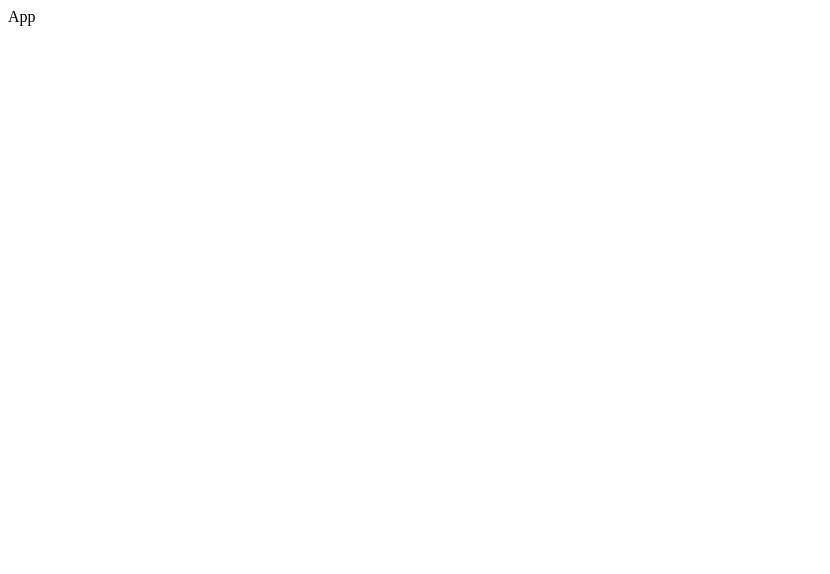
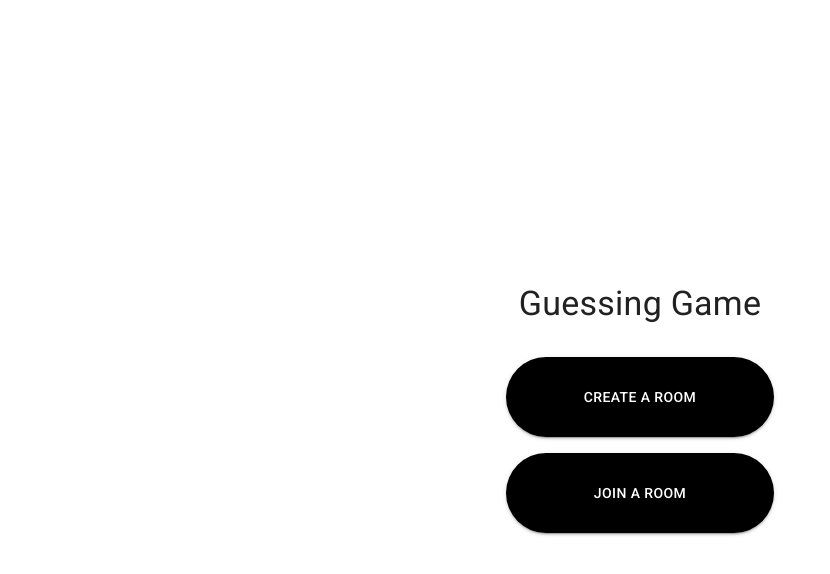
Before and after one commit to alik-balika/guessing_game, a React (Vite) app: page / in a window 1280 px wide. Shown: the top 574 px of the page, without its empty margins (0-830 px from the left). Built offline with nearby package versions, Linux system fonts and the light colour scheme.

Commit message:
create homepage

```diff
--- a/package.json
+++ b/package.json
@@ -16,7 +16,8 @@
     "@mui/icons-material": "^5.15.11",
     "@mui/material": "^5.15.11",
     "react": "^18.2.0",
-    "react-dom": "^18.2.0"
+    "react-dom": "^18.2.0",
+    "react-router-dom": "^6.22.2"
   },
   "devDependencies": {
     "@types/react": "^18.2.56",
--- a/src/App.jsx
+++ b/src/App.jsx
@@ -1,7 +1,18 @@
 import React from "react";
+import { BrowserRouter, Routes, Route } from "react-router-dom";
+import { CssBaseline } from "@mui/material";
+
+import HomePage from "./pages/HomePage";
 
 const App = () => {
-  return <div>App</div>;
+  return (
+    <BrowserRouter>
+      <CssBaseline />
+      <Routes>
+        <Route path="/" exact element={<HomePage />} />
+      </Routes>
+    </BrowserRouter>
+  );
 };
 
 export default App;
--- /dev/null
+++ b/src/components/Header.jsx
@@ -0,0 +1,19 @@
+import React from "react";
+import PropTypes from "prop-types";
+import { Container, Typography } from "@mui/material";
+
+const Header = ({ title }) => {
+  return (
+    <Container sx={{ py: 2 }}>
+      <Typography variant="h4" textAlign="center">
+        {title}
+      </Typography>
+    </Container>
+  );
+};
+
+Header.propTypes = {
+  title: PropTypes.string.isRequired,
+};
+
+export default Header;
--- /dev/null
+++ b/src/components/StyledButton.jsx
@@ -0,0 +1,30 @@
+import React from "react";
+import PropTypes from "prop-types";
+import { Button } from "@mui/material";
+
+const StyledButton = ({ text, mt, mb }) => {
+  return (
+    <Button
+      variant="contained"
+      sx={{
+        backgroundColor: "black",
+        borderRadius: 10,
+        width: "100%",
+        marginTop: mt,
+        marginBottom: mb,
+        height: 80,
+      }}
+      color="secondary"
+    >
+      {text}
+    </Button>
+  );
+};
+
+StyledButton.propTypes = {
+  text: PropTypes.string.isRequired,
+  mt: PropTypes.number,
+  mb: PropTypes.number,
+};
+
+export default StyledButton;
--- /dev/null
+++ b/src/pages/HomePage.jsx
@@ -0,0 +1,25 @@
+import React from "react";
+import { Box } from "@mui/material";
+import Header from "../components/Header";
+import StyledButton from "../components/StyledButton";
+
+const HomePage = () => {
+  return (
+    <Box
+      display="flex"
+      flexDirection="column"
+      alignItems="center"
+      justifyContent="center"
+      height="100vh"
+    >
+      <Header title="Guessing Game" />
+      <Box mt={2}>
+        <StyledButton text="Create a Room" mb={2} />
+        <StyledButton text="Join a Room" />
+        <div style={{}}></div>
+      </Box>
+    </Box>
+  );
+};
+
+export default HomePage;
```
Also changed, not shown: 1 other file (tests, documents, lock files or other folders).
